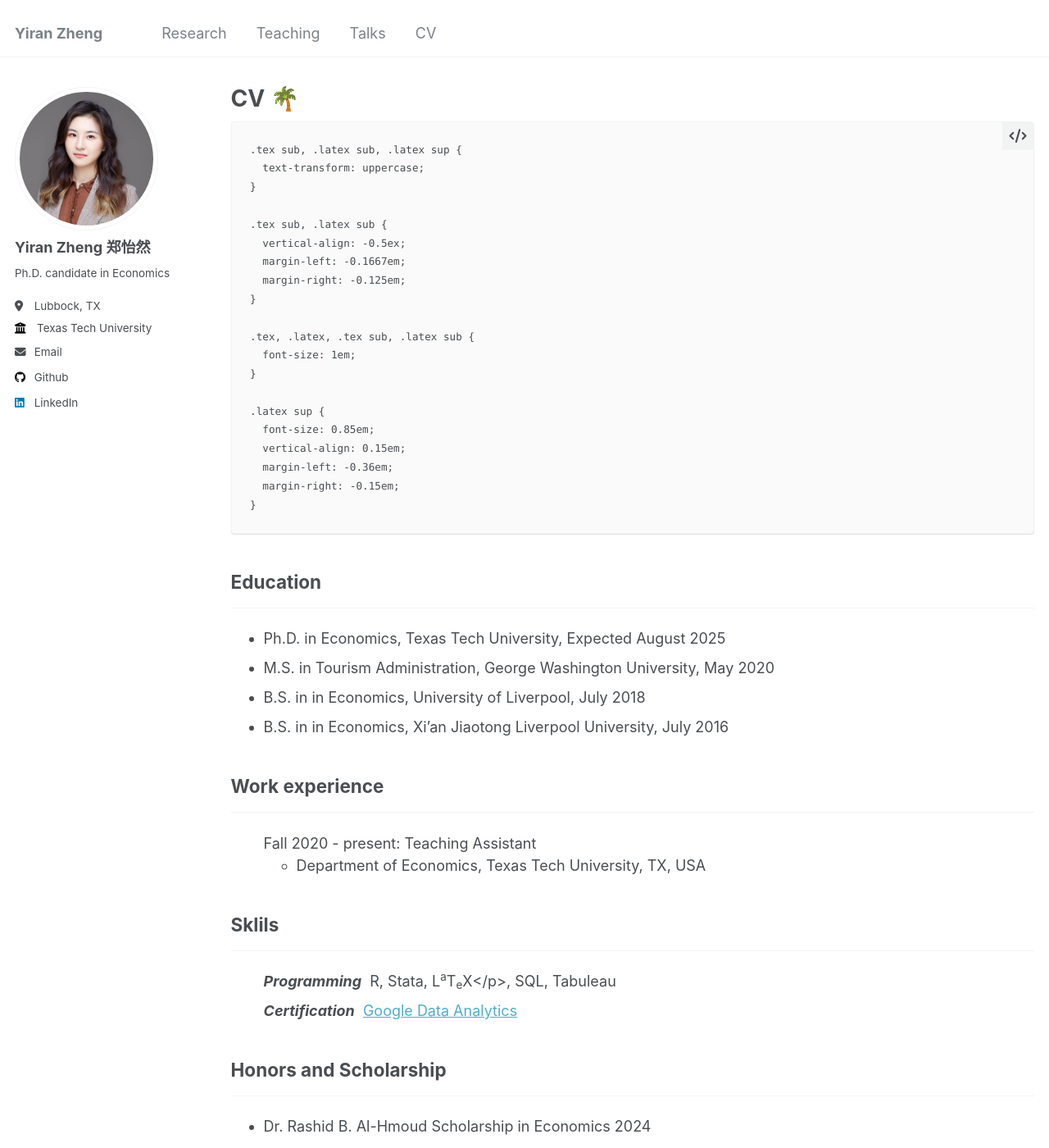
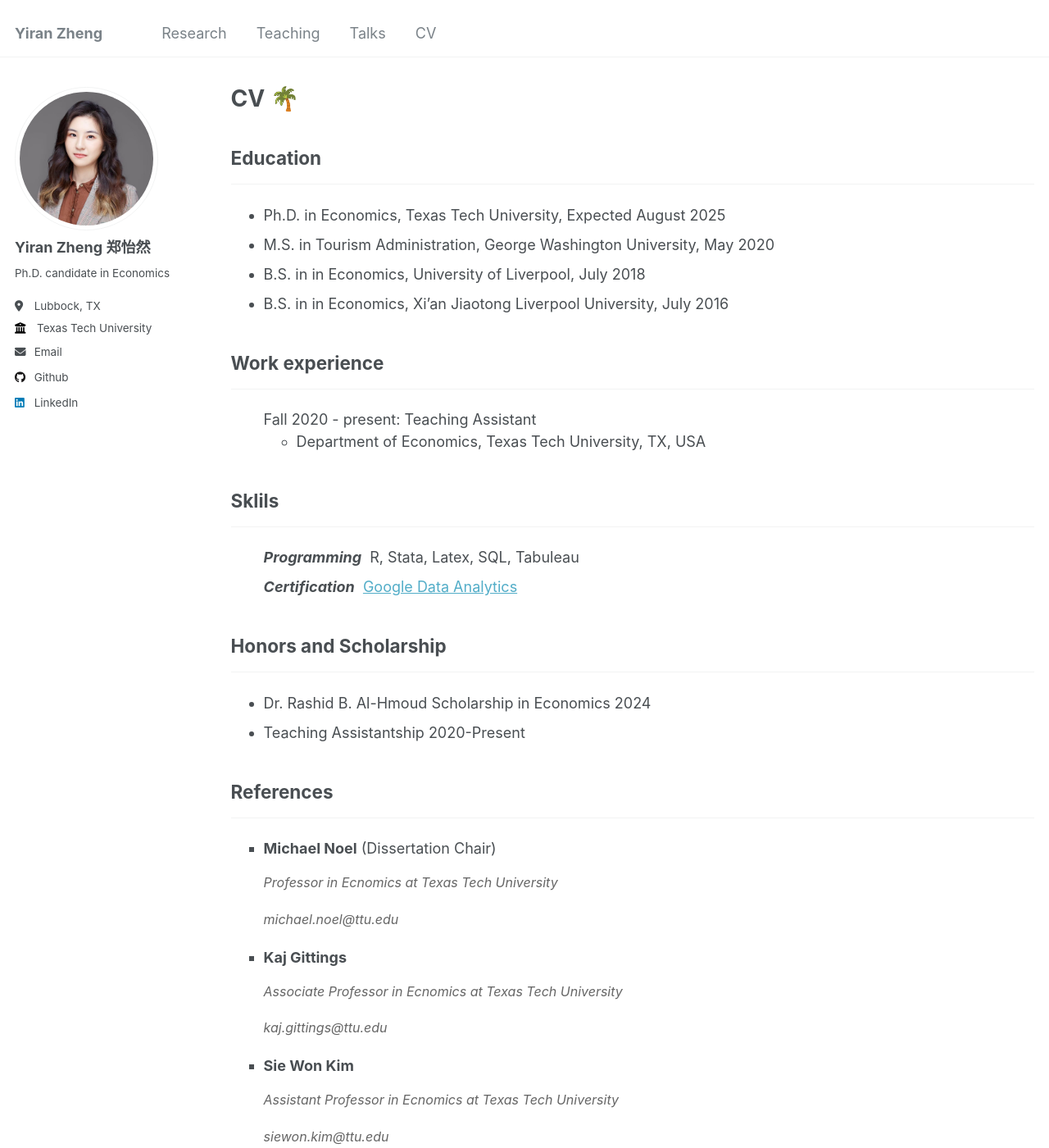
Before and after one commit to yiran-zheng/yiran-zheng.github.io, a Jekyll site: the page built from _pages/cv.md, in a window 1280 px wide and 1400 px high. Shown: the whole window at 82% size. Built offline with Jekyll 4.4.1, drawn with Linux system fonts in a browser that asks for light colours.

Commit message:
Update cv.md

```diff
--- a/_pages/cv.md
+++ b/_pages/cv.md
@@ -6,26 +6,6 @@ author_profile: true
 redirect_from:
   - /resume
 ---
-    .tex sub, .latex sub, .latex sup {
-      text-transform: uppercase;
-    }
-
-    .tex sub, .latex sub {
-      vertical-align: -0.5ex;
-      margin-left: -0.1667em;
-      margin-right: -0.125em;
-    }
-
-    .tex, .latex, .tex sub, .latex sub {
-      font-size: 1em;
-    }
-
-    .latex sup {
-      font-size: 0.85em;
-      vertical-align: 0.15em;
-      margin-left: -0.36em;
-      margin-right: -0.15em;
-    }
 
 {% include base_path %}
 
@@ -55,7 +35,7 @@ redirect_from:
 <ul style="list-style-type: none;" >
   <li>
     <strong><i>Programming</i></strong>
-      &nbsp;R, Stata, <span class="latex">L<sup>a</sup>T<sub>e</sub>X</span></p>, SQL, Tabuleau
+      &nbsp;R, Stata, Latex, SQL, Tabuleau
   </li>
   <li>
     <strong><i>Certification</i></strong>
```
